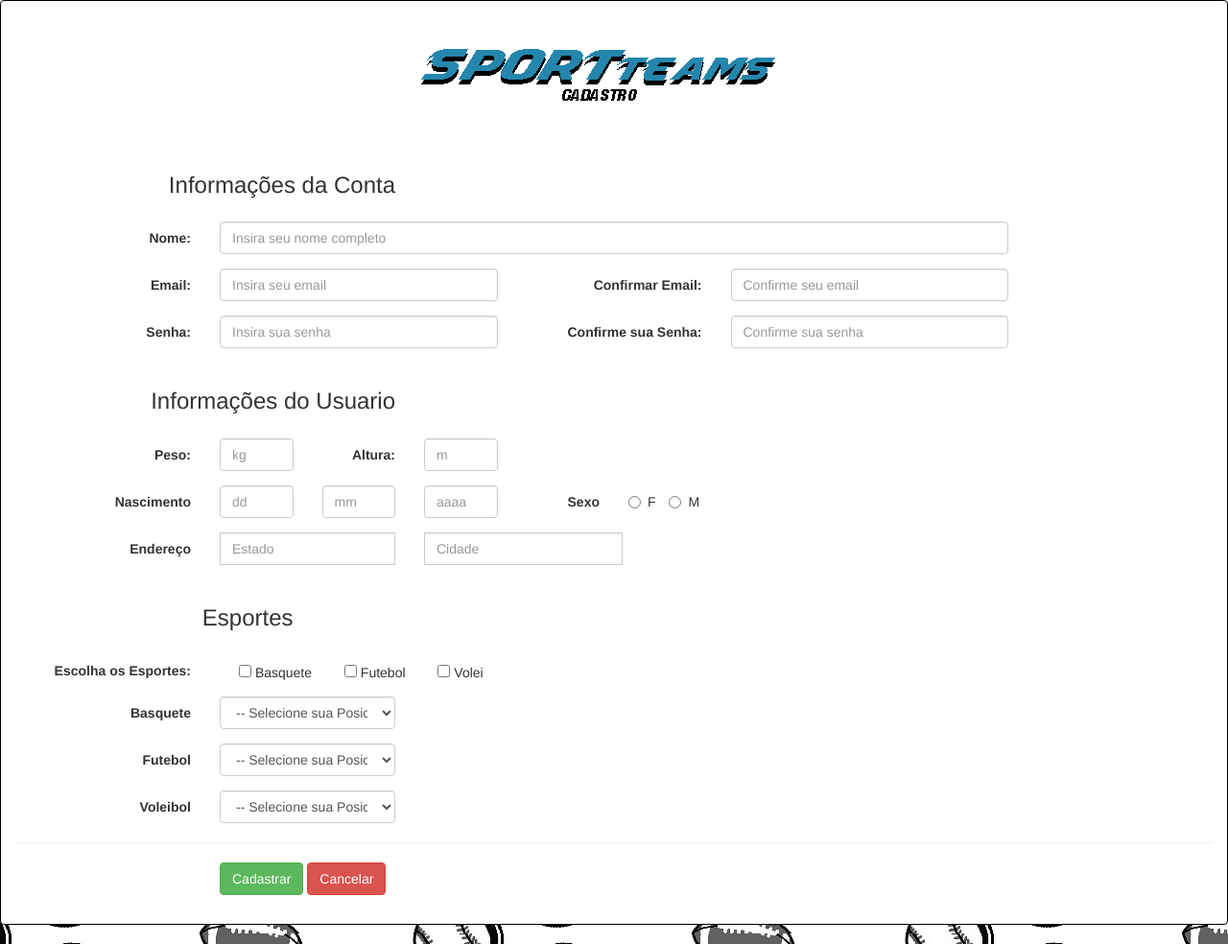
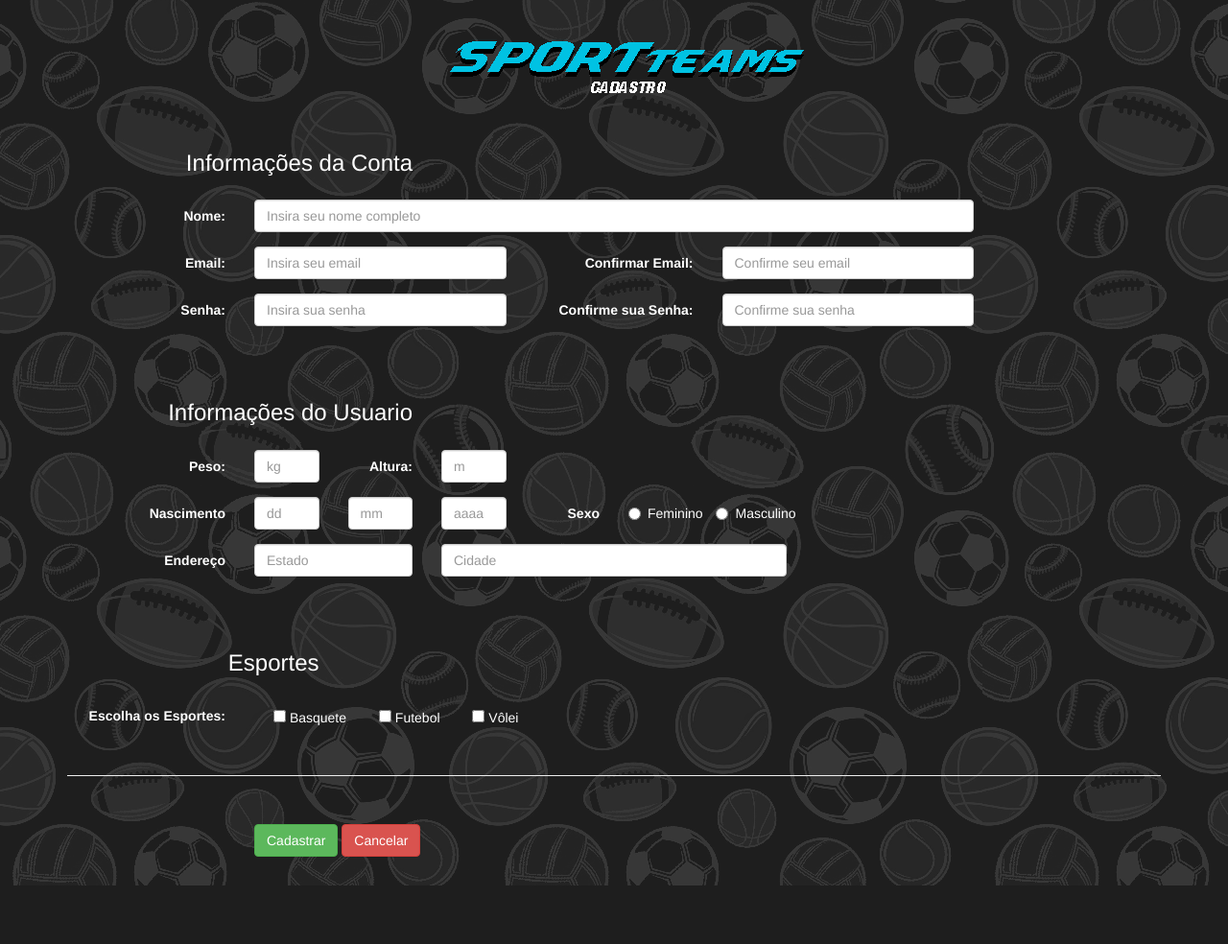
Before and after one commit to MariaPiontkowski/TCC, a PHP site: page /cadastro1.php in a window 1280 px wide. Shown: the part 51-1035 px from the top of the page at 96% size. After the commit the page ends 974 px from the top, so only its background shows below. Run offline with PHP 8.4, Linux system fonts and the light colour scheme; some libraries are stand-ins or nearby versions.

Commit message:
Tela de Cadastro

```diff
--- a/cadastro1.php
+++ b/cadastro1.php
@@ -10,48 +10,60 @@ include('./cabecalho_cadastro.php');
     <link href="https://fonts.googleapis.com/css?family=Oswald" rel="stylesheet">
     <link href="css/bootstrap.min.css" rel="stylesheet" type="text/css">
     <style>
-        .panel {
-            border-color: black !important;
+
+    </style>
+
+    <script type="text/javascript" src="http://ajax.googleapis.com/ajax/libs/jquery/1.7.0/jquery.min.js"></script>
+
+    <script type="application/javascript">
+
+        $(function(){
+
+            $("#basquete").change(function(){showHide('basquete')});
+            $("#futebol").change(function(){showHide('futebol')});
+            $("#volei").change(function(){showHide('volei')});
+
+
+        });
+
+        function showHide(esporte) {
+
+             if($("#"+esporte+":checked").length > 0){
+                $('#select-'+esporte).toggleClass('hidden', false);
+            }else{
+                $('#select-'+esporte).toggleClass('hidden', true);
             }
 
-        .panel-heading {
-            background-color: black !important;
-            color: white !important;
-        }</style>
-
-    <script>
-        function showHide() {
-            if (document.getElementById().checked) {
+        }
 
 
-            } else {
-
-            }
-        }
 
     </script>
 </head>
-<body>
-<form class="form-horizontal">
+<body class="body-dark">
+<div class="container">
+
+    <div class="row">
+
+        <form class="form-horizontal" method="POST" action="registre.php">
             <fieldset>
+                <div class="form-registre">
+                    <div class="panel-body">
+                        <div class="container">
 
-
-        <div class="panel panel-primary">
-            <div class="panel-body form-registre">
-                <div class="container">
                                 <div class="form-group">
-                        <div class="form-group">
-                            <div class="col-md-8 control-label">
-                                <img id="logo" alt="Logo Cadastro" src="./img/logo_grande.png"/>
+                                    <div class="text-center">
+                                        <img id="logo" alt="Logo Cadastro" src="./img/logo_grande_light.png"/>
                                     </div>
                                 </div>
-                    </div>
+
                         </div>
                         <div class="form-group">
                             <div class="col-md-4 control-label">
                                 <h3>Informações da Conta</h3>
                             </div>
                         </div>
+
                         <!-- Text input-->
                         <div class="form-group">
                             <label class="col-md-2 control-label" for="Nome">Nome:</label>
@@ -86,7 +98,7 @@ include('./cabecalho_cadastro.php');
                         </div>
 
 
-                <div class="form-group">
+                        <div class="form-group form-group-top">
                             <div class="col-md-4 control-label">
                                 <h3>Informações do Usuario</h3>
                             </div>
@@ -129,35 +141,35 @@ include('./cabecalho_cadastro.php');
                             <div class="col-md-4">
                                 <label required="" class="radio-inline" for="radios-0">
                                     <input name="sexo" id="sexo" value="feminino" type="radio" required>
-                            F
+                                    Feminino
                                 </label>
                                 <label class="radio-inline" for="radios-1">
                                     <input name="sexo" id="sexo" value="masculino" type="radio">
-                            M
+                                    Masculino
                                 </label>
                             </div>
                         </div>
 
                         <div class="form-group">
-                    <label class="col-md-2 control-label" for="prependedtext">Endereço</label>
+                            <label class="col-md-2 control-label" for="cidade">Endereço</label>
                             <div class="col-md-2">
-                        <div class="input-group">
-                            <input id="cidade" name="cidade" class="form-control" placeholder="Estado" required=""
+
+                                    <input id="cidade" name="cidade" class="form-control input-md"" placeholder="Estado" required=""
                                            type="text">
-                        </div>
+
                             </div>
 
                             <div class="col-md-4">
-                        <div class="input-group">
-                            <input id="estado" name="estado" class="form-control" placeholder="Cidade" required=""
+
+                                    <input id="estado" name="estado" class="form-control input-md" placeholder="Cidade" required=""
                                            type="text">
-                        </div>
+
 
                             </div>
                         </div>
 
 
-                <div class="form-group">
+                        <div class="form-group form-group-top">
                             <div class="col-md-3 control-label">
                                 <h3>Esportes</h3>
                             </div>
@@ -168,24 +180,24 @@ include('./cabecalho_cadastro.php');
 
                             <div class="col-md-4">
                                 <label required="" class="radio-inline">
-                            <input name="basquete" id="basquete" value="feminino" type="checkbox">
+                                    <input name="esporte" id="basquete" value="1" type="checkbox">
                                     Basquete
                                 </label>
                                 <label required="" class="radio-inline">
-                            <input name="futebol" id="futebol" value="feminino" type="checkbox">
+                                    <input name="esporte" id="futebol" value="2" type="checkbox">
                                     Futebol
                                 </label>
                                 <label class="radio-inline">
-                            <input name="volei" id="volei" value="masculino" type="checkbox">
-                            Volei
+                                    <input name="esporte" id="volei" value="3" type="checkbox">
+                                    Vôlei
                                 </label>
                             </div>
                         </div>
 
-                <div class="form-group">
+                        <div class="form-group hidden" id="select-basquete">
                             <label class="col-md-2 control-label" for="prependedtext">Basquete</label>
-                    <div class="col-md-2">
-                        <select id="posicaoBasquete" name="posicaoBasquete" class="col-md-2 form-control">
+                            <div class="col-md-4">
+                                <select id="posicaoBasquete" name="posicaoBasquete" class="form-control">
                                     <option value="0">-- Selecione sua Posicao --</option>
                                     <option value="1">Armador</option>
                                     <option value="2">Ala-Armador</option>
@@ -196,10 +208,10 @@ include('./cabecalho_cadastro.php');
                             </div>
                         </div>
 
-                <div class="form-group">
+                        <div class="form-group hidden"  id="select-futebol">
                             <label class="col-md-2 control-label" for="prependedtext">Futebol</label>
-                    <div class="col-md-2">
-                        <select id="posicaoFutebol" name="posicaoFutebol" class="col-md-2 form-control">
+                            <div class="col-md-4">
+                                <select id="posicaoFutebol" name="posicaoFutebol" class="form-control">
                                     <option value="0">-- Selecione sua Posicao --</option>
                                     <option value="1">Goleiro</option>
                                     <option value="2">Zagueiro</option>
@@ -210,10 +222,10 @@ include('./cabecalho_cadastro.php');
                             </div>
                         </div>
 
-                <div class="form-group">
+                        <div class="form-group hidden"  id="select-volei">
                             <label class="col-md-2 control-label" for="prependedtext">Voleibol</label>
-                    <div class="col-md-2">
-                        <select id="posicaoVolei" name="posicaoVolei" class="col-md-2 form-control">
+                            <div class="col-md-4">
+                                <select id="posicaoVolei" name="posicaoVolei" class="form-control">
                                     <option value="0">-- Selecione sua Posicao --</option>
                                     <option value="1">Levantador</option>
                                     <option value="2">Central</option>
@@ -224,12 +236,13 @@ include('./cabecalho_cadastro.php');
                             </div>
                         </div>
 
-                <hr/>
+                        <hr class="form-group-top"/>
 
-                <div class="form-group">
+                        <div class="form-group form-group-top">
                             <label class="col-md-2 control-label" for="Cadastrar"></label>
                             <div class="col-md-8">
-                        <button id="Cadastrar" name="Cadastrar" class="btn btn-success" type="Submit">Cadastrar</button>
+                                <button id="Cadastrar" name="Cadastrar" class="btn btn-success" type="Submit">Cadastrar
+                                </button>
                                 <button id="Cancelar" name="Cancelar" class="btn btn-danger" type="Reset">Cancelar</button>
                             </div>
                         </div>
@@ -239,5 +252,11 @@ include('./cabecalho_cadastro.php');
 
             </fieldset>
         </form>
+
+
+    </div>
+
+
+</div>
 </body>
 </html>
--- a/css/style.css
+++ b/css/style.css
@@ -6,7 +6,16 @@ body {
 	padding-top: 51px;
 }
 
-.iconcolorblue {
+.body-dark{
+    background-image: url("../img/background-opacity-dark-dark.png");
+    background-repeat:repeat;
+}
+
+.form-registre{
+    color: #ffffff;
+}
+
+.iconcolorblue{
 	color:#10c5e5;
 }
 .iconcolorred {
@@ -111,3 +120,7 @@ body {
 }
 
 .panel{ border-color: black !important;}
+
+.form-group-top{
+    margin-top: 50px;
+}
```
Also changed, not shown: registre.php (added, +40 -0 lines), img/background-opacity-dark-dark.png (added), img/background-opacity-dark.png (added), img/background-opacity-light.png (added), img/logo_grande_light.png (added). Lines whose indentation alone changed are shown as unchanged.
